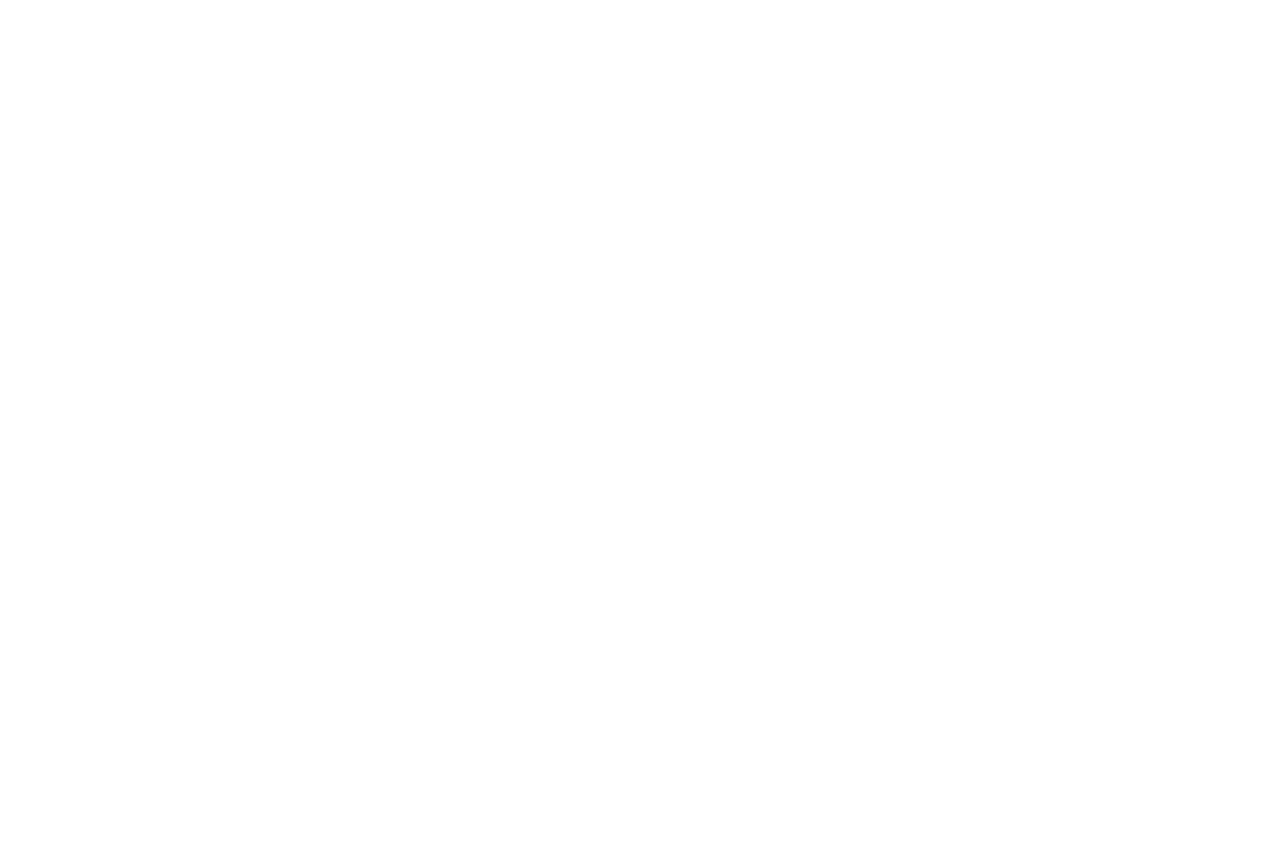
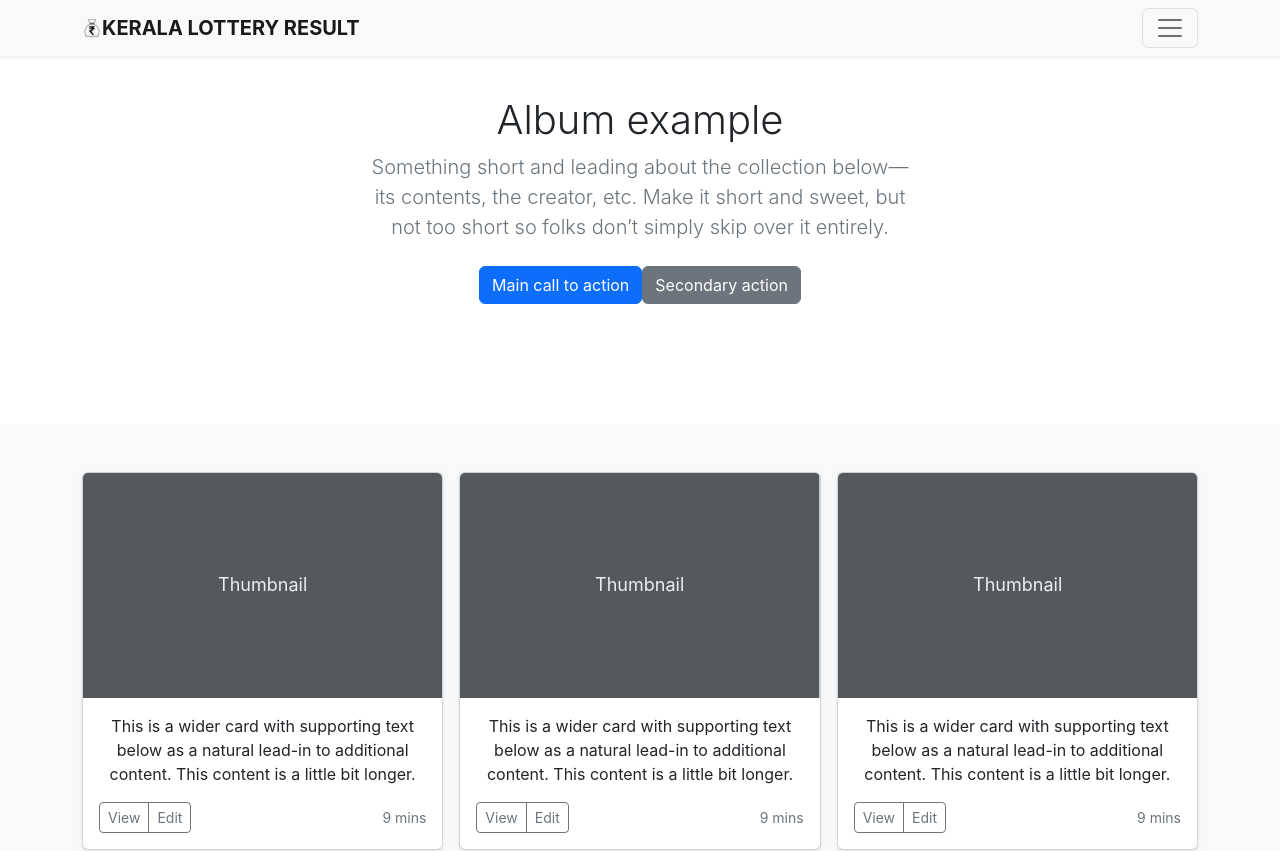
Before and after one commit to arunkjojo/hello-world-pwa-twa, a React (Create React App) app: page / in a window 1280 px wide. Shown: the top 851 px of the page. Before the commit the page ends 800 px from the top, so only its background shows below. Built offline with nearby package versions, Linux system fonts and the light colour scheme.

Commit message:
Main change

```diff
--- a/src/index.tsx
+++ b/src/index.tsx
@@ -10,7 +10,7 @@ const root = ReactDOM.createRoot(
 );
 root.render(
   <React.StrictMode>
-    <a rel="noreferrer"pp />
+    <App />
   </React.StrictMode>
 );
 
```
